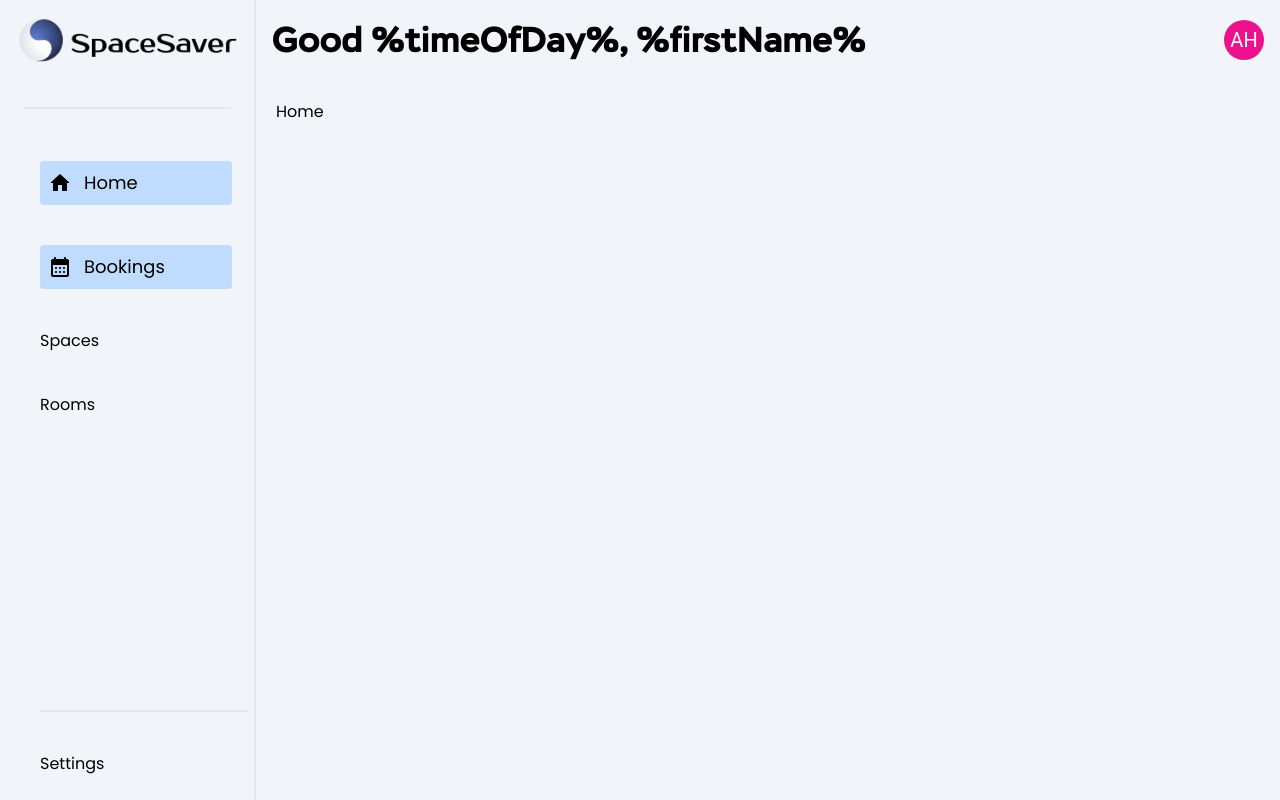
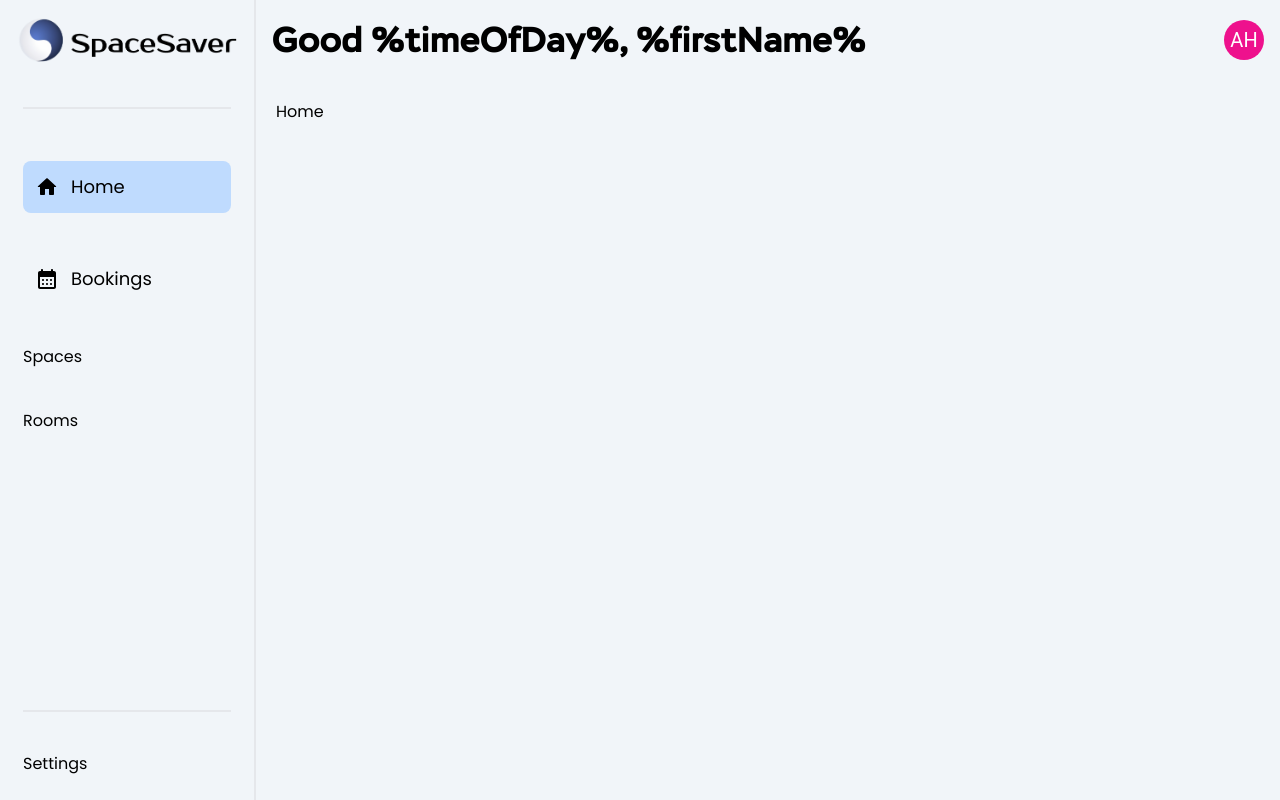
Before and after one commit to Space-Saver-Bookings/space-saver-client, a React (Vite) app: page /home in a window 1280 px wide. Built offline with nearby package versions, Linux system fonts and the light colour scheme.

Commit message:
fix: fixed sidebar styling

```diff
--- a/src/components/navigation/MainNav.jsx
+++ b/src/components/navigation/MainNav.jsx
@@ -5,8 +5,8 @@ import CalendarMonthRoundedIcon from '@mui/icons-material/CalendarMonthRounded';
 
 function MainNav() {
   return (
-    <nav className="h-full w-full px-10 py-6">
-      <ul className="flex h-full w-full list-none flex-col items-start gap-10">
+    <nav className="h-full px-10 py-6">
+      <ul className="flex h-full list-none flex-col items-start gap-10">
         <li>
           <StyledNavLink
             path="/home"
--- a/src/components/navigation/StyledNavLink.jsx
+++ b/src/components/navigation/StyledNavLink.jsx
@@ -5,12 +5,13 @@ function StyledNavLink({linkName, icon, path}) {
   return (
     <NavLink
       to={path}
-        className={(isActive) =>
-          `flex items-center hover:bg-blue-300 transition-all ${isActive ? 'bg-blue-200 rounded p-2 pr-20 w-[12rem]' : ''}`
-        }
+      // className={(isActive) =>
+      //   `flex items-center hover:bg-blue-300 transition-all ${isActive ? 'bg-blue-200 rounded-lg p-2 pr-20 w-[12rem]' : ''}`
+      // }
+      className="nav-hover flex w-[13rem] items-center rounded-lg px-3 py-3 pr-20"
     >
       {icon}
-      <span className="px-3 text-lg">{linkName}</span>
+      <span className="pl-3 text-lg">{linkName}</span>
     </NavLink>
   );
 }
--- a/src/index.css
+++ b/src/index.css
@@ -11,6 +11,10 @@ body {
   font-family: 'Poppins', sans-serif;
 }
 
-.active:hover {
-  @apply p-2 pr-20 w-[12rem];
+.active {
+  @apply bg-blue-200;
 }
+
+.nav-hover {
+  @apply transition-all hover:bg-blue-300;
+}
--- a/src/layout/AppLayout.jsx
+++ b/src/layout/AppLayout.jsx
@@ -1,5 +1,4 @@
 import {Outlet} from 'react-router-dom';
-import PropTypes from 'prop-types';
 
 import Header from './Header';
 import Sidebar from './Sidebar';
@@ -17,8 +16,4 @@ function AppLayout() {
   );
 }
 
-AppLayout.propTypes = {
-  children: PropTypes.element,
-};
-
 export default AppLayout;
```
